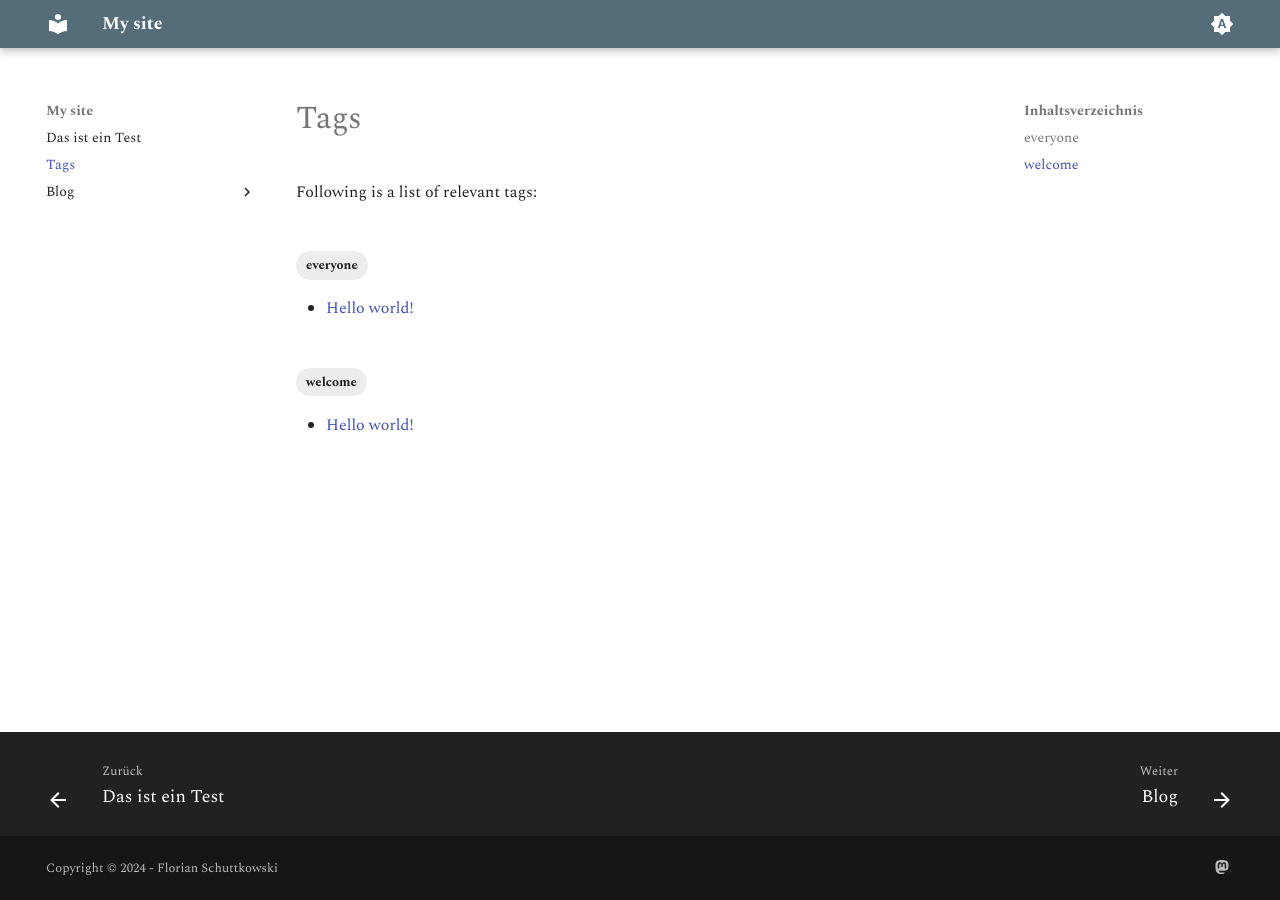
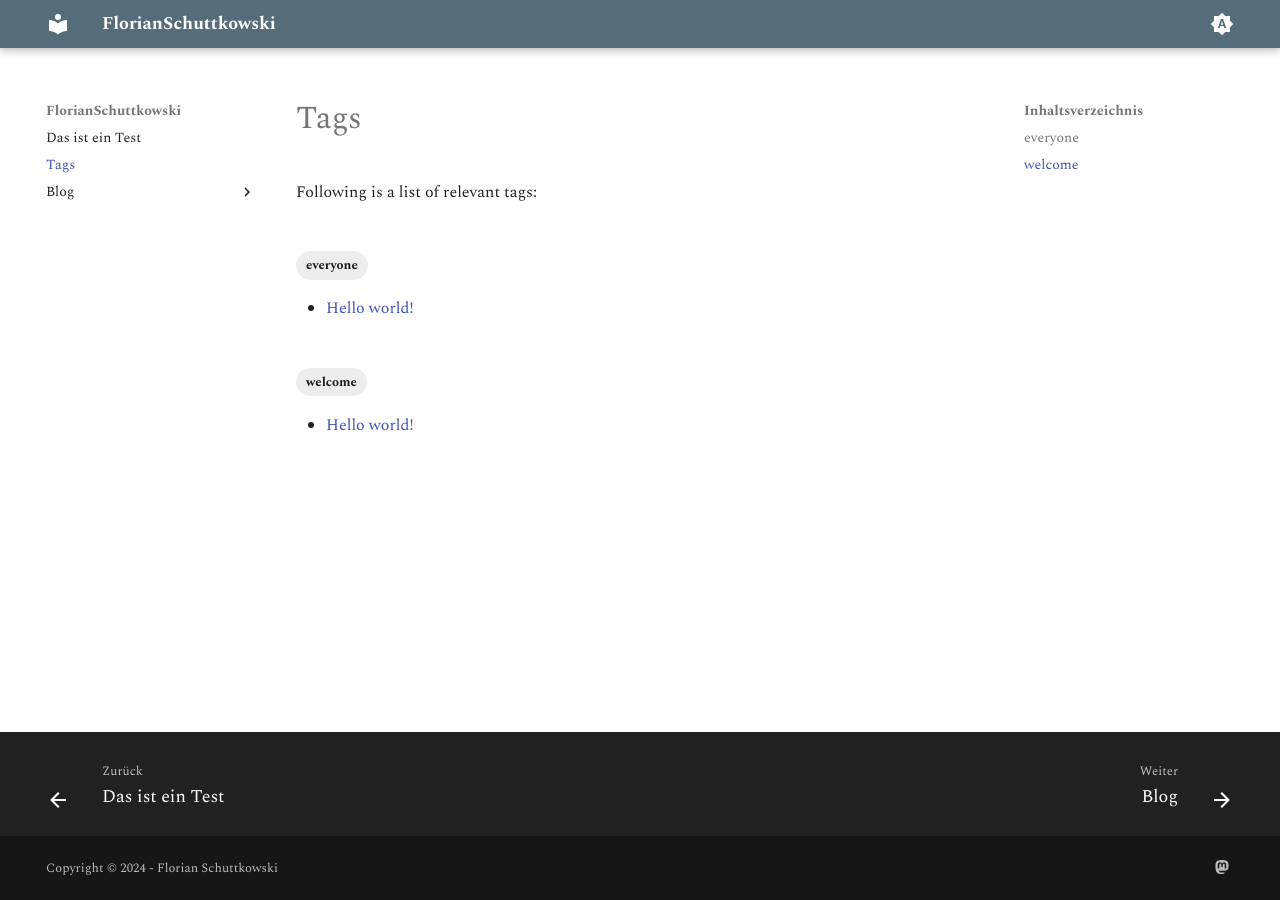
Before and after one commit to flowinho/mkdocs-site, an MkDocs documentation site: the page built from docs/tags.md, in a window 1280 px wide. Built offline with MkDocs 1.6.1 and Material for MkDocs 9.7.7, drawn with Linux system fonts in a browser that asks for light colours; plug-ins that fetch from the network failed and are left out.

Commit message:
Change site name

```diff
--- a/mkdocs.yml
+++ b/mkdocs.yml
@@ -1,5 +1,5 @@
 copyright: Copyright &copy; 2024 - Florian Schuttkowski
-site_name: My site
+site_name: FlorianSchuttkowski
 site_url: https://mydomain.org/mysite
 theme:
   name: material
```
